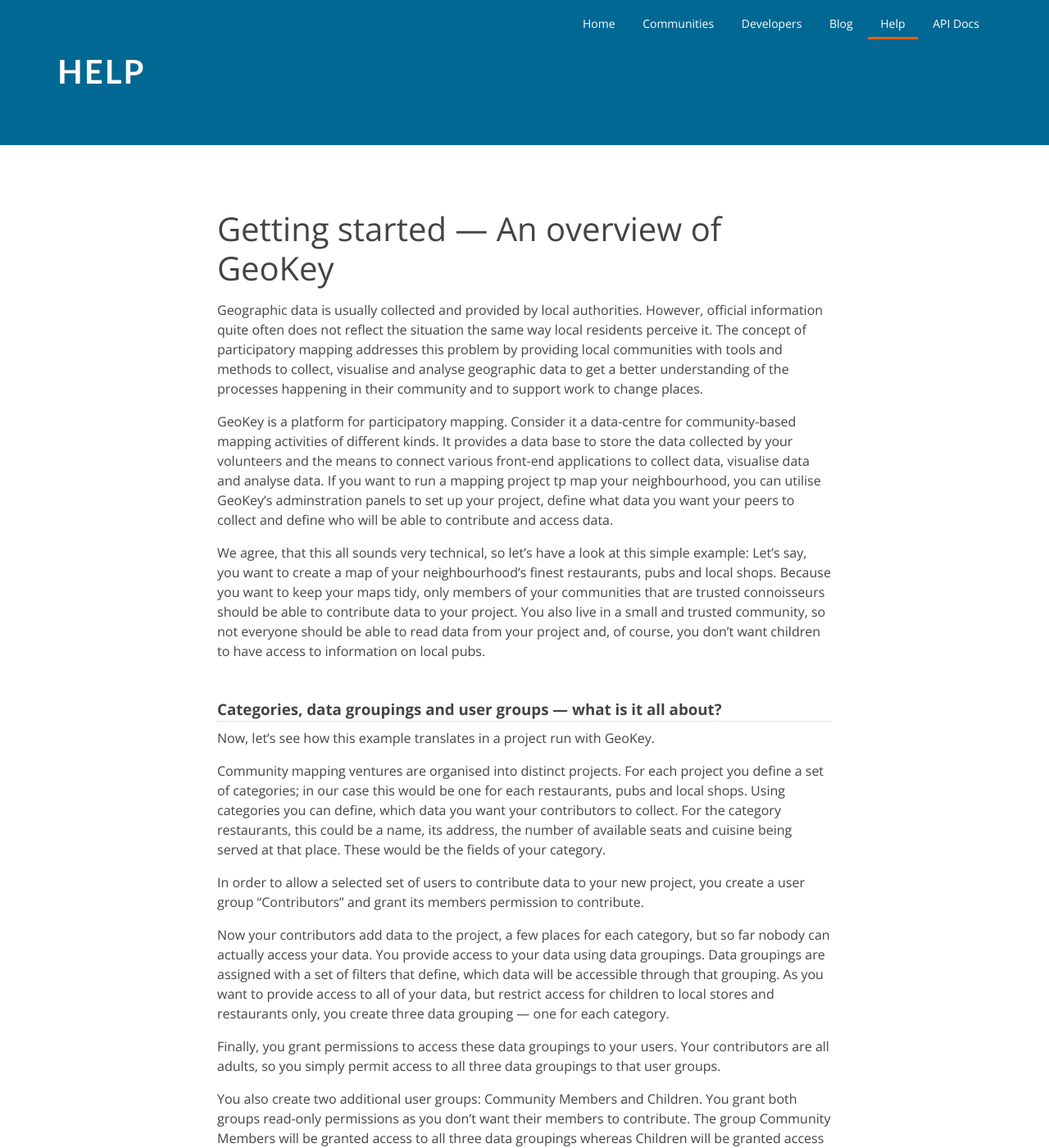
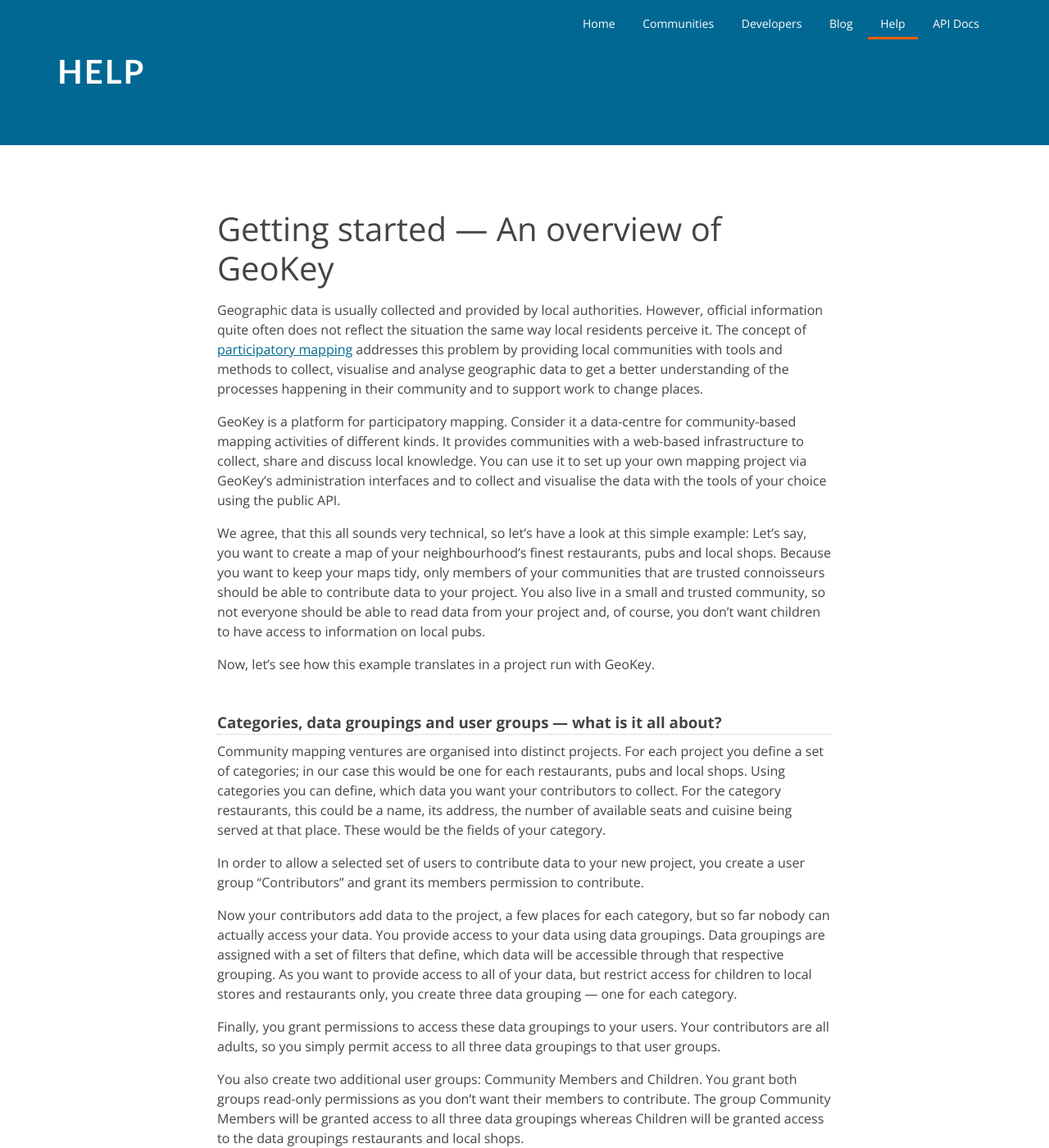
Before and after one commit to ExCiteS/geokey-website, a Jekyll site: the page built from _help/getting-started.md, in a window 1280 px wide and 1400 px high. Shown: the whole window at 82% size. Built offline with Jekyll 4.4.1, drawn with Linux system fonts in a browser that asks for light colours; Markdown is read by kramdown in place of the engine named in the settings; some of the changed text lies outside the part shown.

Commit message:
Update getting-started.md

```diff
--- a/_help/getting-started.md
+++ b/_help/getting-started.md
@@ -3,21 +3,21 @@
 title:  "Getting started — An overview of GeoKey"
 ---
 
-Geographic data is usually collected and provided by local authorities. However, official information quite often does not reflect the situation the same way local residents perceive it. The concept of participatory mapping addresses this problem by providing local communities with tools and methods to collect, visualise and analyse geographic data to get a better understanding of the processes happening in their community and to support work to change places.
+Geographic data is usually collected and provided by local authorities. However, official information quite often does not reflect the situation the same way local residents perceive it. The concept of [participatory mapping](http://www.mappingforrights.org/participatory_mapping) addresses this problem by providing local communities with tools and methods to collect, visualise and analyse geographic data to get a better understanding of the processes happening in their community and to support work to change places.
 
-GeoKey is a platform for participatory mapping. Consider it a data-centre for community-based mapping activities of different kinds. It provides a data base to store the data collected by your volunteers and the means to connect various front-end applications to collect data, visualise data and analyse data. If you want to run a mapping project tp map your neighbourhood, you can utilise GeoKey's adminstration panels to set up your project, define what data you want your peers to collect and define who will be able to contribute and access data.
+GeoKey is a platform for participatory mapping. Consider it a data-centre for community-based mapping activities of different kinds. It provides communities with a web-based infrastructure to collect, share and discuss local knowledge. You can use it to set up your own mapping project via GeoKey's administration interfaces and to collect and visualise the data with the tools of your choice using the public API.
 
 We agree, that this all sounds very technical, so let's have a look at this simple example: Let’s say, you want to create a map of your neighbourhood’s finest restaurants, pubs and local shops. Because you want to keep your maps tidy, only members of your communities that are trusted connoisseurs should be able to contribute data to your project. You also live in a small and trusted community, so not everyone should be able to read data from your project and, of course, you don’t want children to have access to information on local pubs.
 
+Now, let’s see how this example translates in a project run with GeoKey.
+
 ### Categories, data groupings and user groups — what is it all about?
-
-Now, let’s see how this example translates in a project run with GeoKey.
 
 Community mapping ventures are organised into distinct projects. For each project you define a set of categories; in our case this would be one for each restaurants, pubs and local shops. Using categories you can define, which data you want your contributors to collect. For the category restaurants, this could be a name, its address, the number of available seats and cuisine being served at that place. These would be the fields of your category.
 
 In order to allow a selected set of users to contribute data to your new project, you create a user group “Contributors” and grant its members permission to contribute.
 
-Now your contributors add data to the project, a few places for each category, but so far nobody can actually access your data. You provide access to your data using data groupings. Data groupings are assigned with a set of filters that define, which data will be accessible through that grouping. As you want to provide access to all of your data, but restrict access for children to local stores and restaurants only, you create three data grouping — one for each category.
+Now your contributors add data to the project, a few places for each category, but so far nobody can actually access your data. You provide access to your data using data groupings. Data groupings are assigned with a set of filters that define, which data will be accessible through that respective grouping. As you want to provide access to all of your data, but restrict access for children to local stores and restaurants only, you create three data grouping — one for each category.
 
 Finally, you grant permissions to access these data groupings to your users. Your contributors are all adults, so you simply permit access to all three data groupings to that user groups.
 
```
Also changed, not shown: other parts of _help/getting-started.md (+1 -1 lines).
